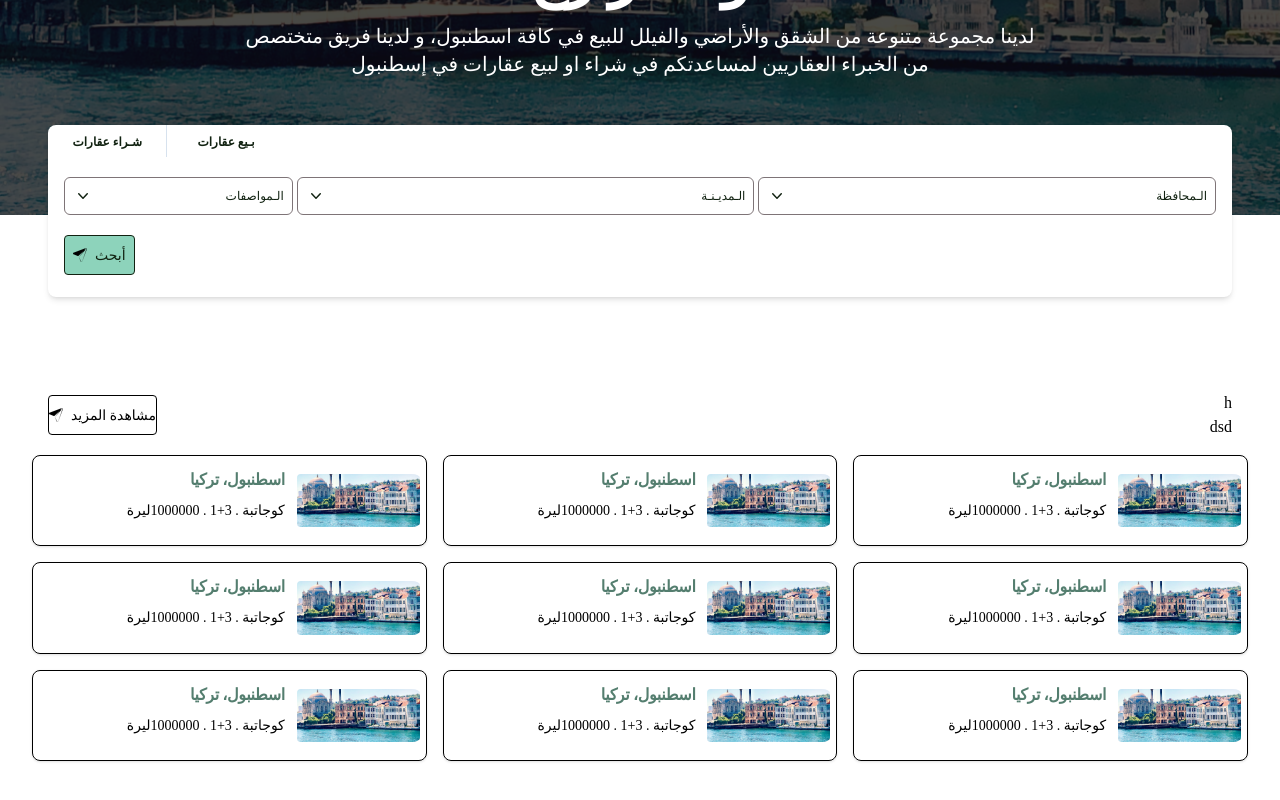
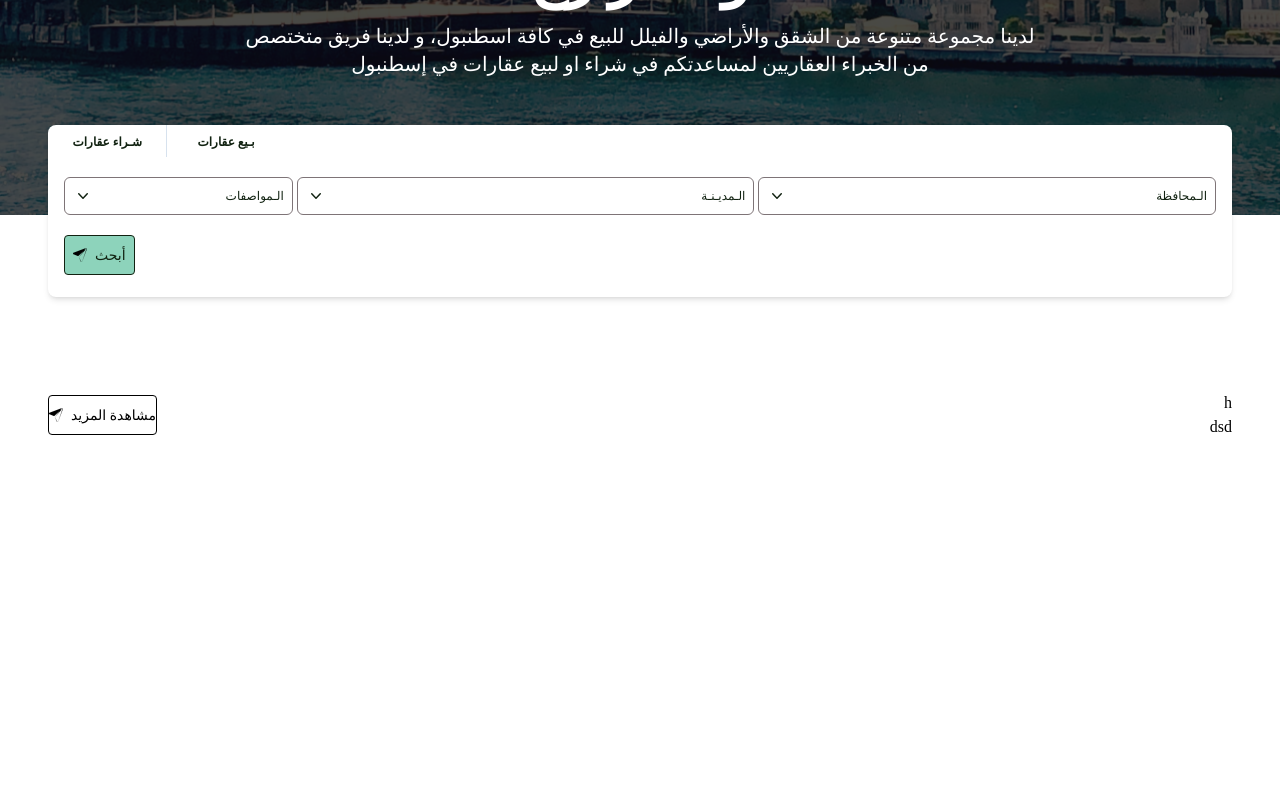
Before and after one commit to MayceAlazzawi/realstates-react-tailwind, a React (Create React App) app: page / in a window 1280 px wide. Shown: the part 386-1186 px from the top of the page. After the commit the page ends 1033 px from the top, so only its background shows below. Built offline with nearby package versions, Linux system fonts and the light colour scheme.

Commit message:
deleteing card

```diff
--- a/src/App.tsx
+++ b/src/App.tsx
@@ -5,7 +5,7 @@ import { SearchBar } from "./components/searchBar";
 import { Input } from "./components/Input";
 import Data from "./jsonData/Cities.json";
 import { Container } from "./components/section2/Container";
-import { Card } from "./components/section2/Card";
+// import { Card } from "./components/section2/Card";
 const App: FC = () => {
   return (
     <div className="App font-body  flex justify-center items-center  flex-col">
--- a/src/components/section2/Container.tsx
+++ b/src/components/section2/Container.tsx
@@ -1,5 +1,5 @@
 import * as React from "react";
-import { Card } from "./Card";
+// import { Card } from "./Card";
 import { Button } from "../Button";
 import Send from "../../assets/icons/send.svg";
 
@@ -32,6 +32,7 @@ export function Container(props: Props) {
         </div>
       </div>
       <div className="  grid grid-cols-3 gap-4 p-4">
+        {/* <Card />
         <Card />
         <Card />
         <Card />
@@ -39,8 +40,7 @@ export function Container(props: Props) {
         <Card />
         <Card />
         <Card />
-        <Card />
-        <Card />
+        <Card /> */}
       </div>
     </div>
   );
```
